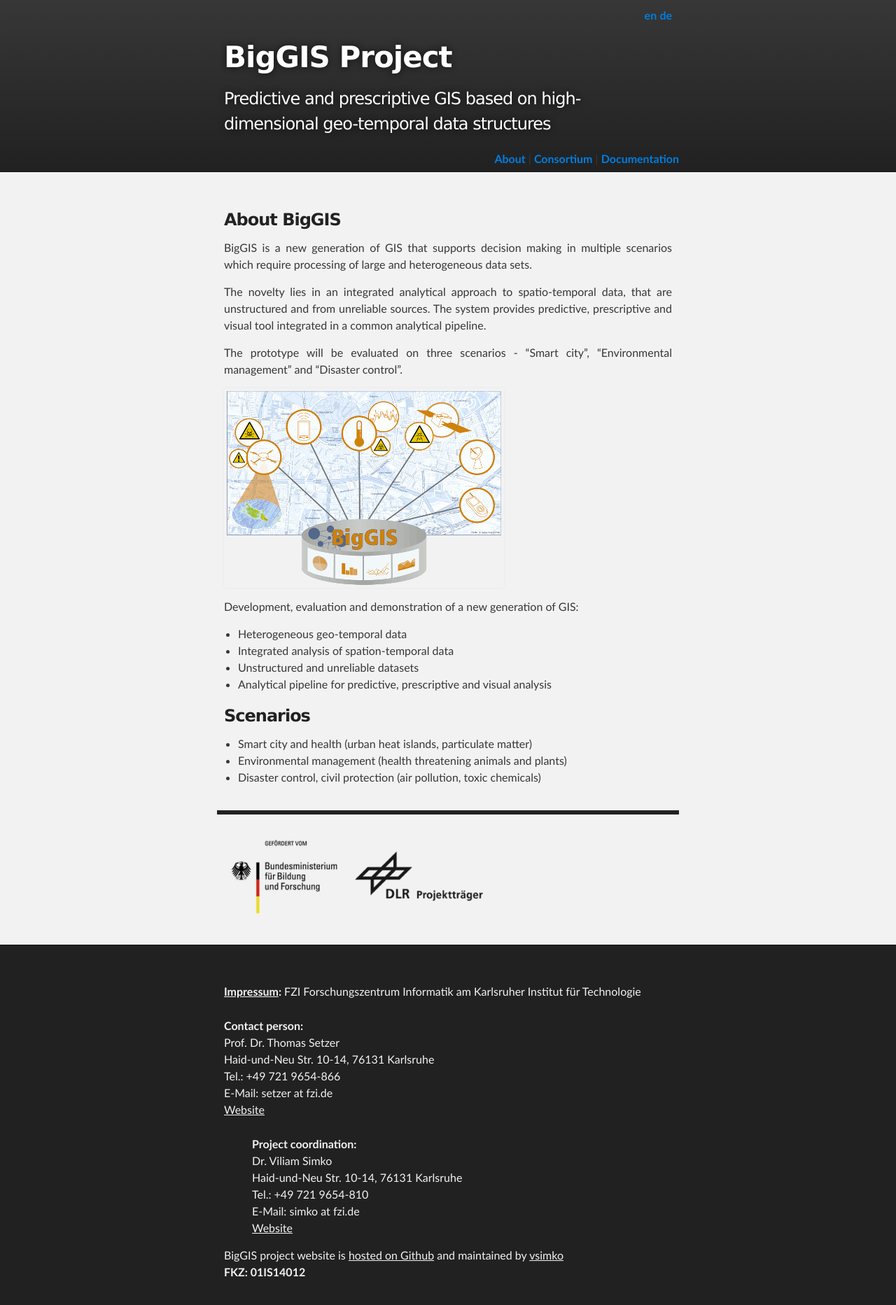
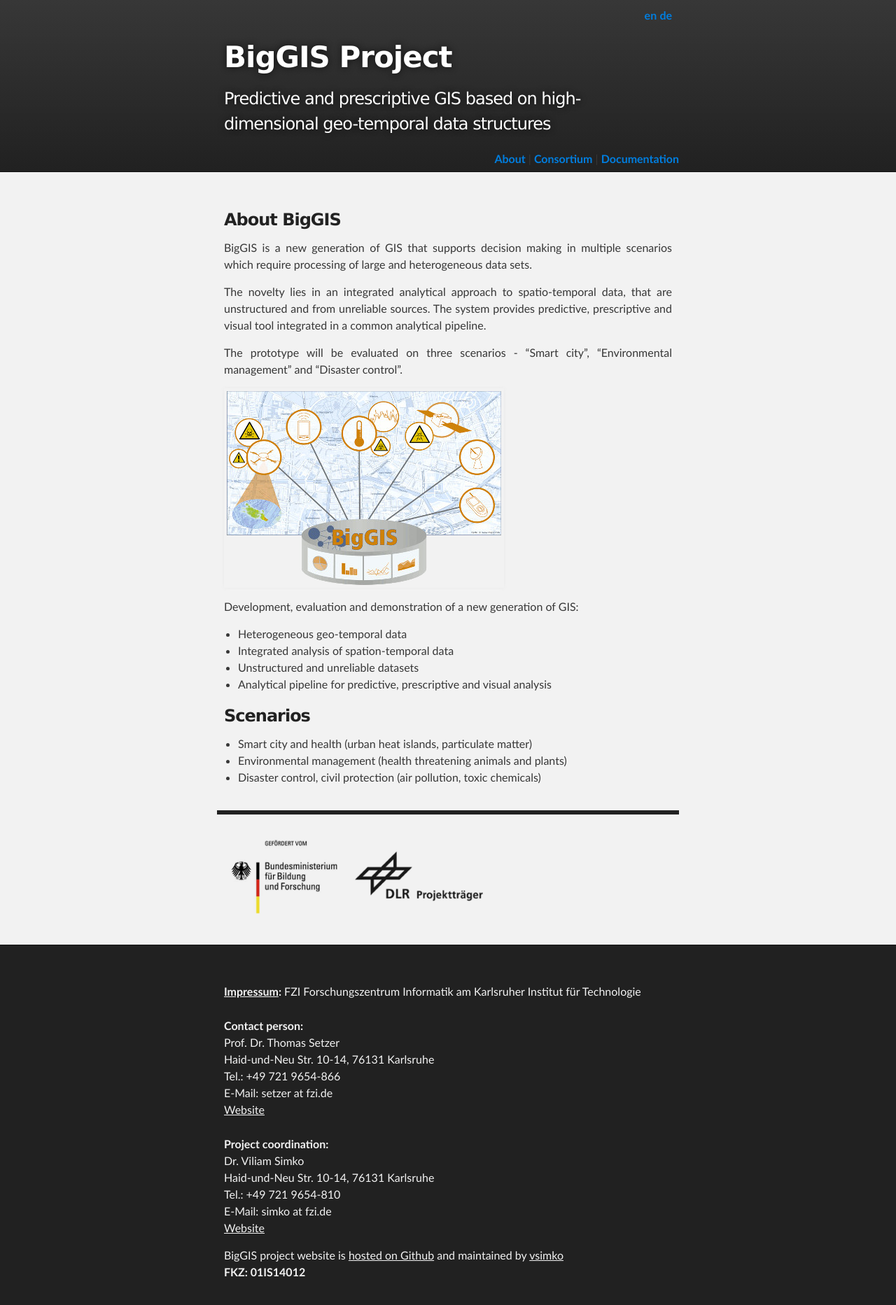
Before and after one commit to biggis-project/biggis-project.github.io, a Jekyll site: the page built from index.md, in a window 1280 px wide. Shown: the whole page at 70% size. Built offline with Jekyll 4.4.1, drawn with Linux system fonts in a browser that asks for light colours.

Commit message:
changed left padding to right padding in footer
this closes issue #1

```diff
--- a/_layouts/default.html
+++ b/_layouts/default.html
@@ -45,7 +45,7 @@
         <p class="copyright">
           <br/><strong><a href="https://www.fzi.de/footer/impressum/">Impressum</a>:</strong> FZI Forschungszentrum Informatik am Karlsruher Institut für Technologie
         </p>
-        <p class="copyright" style="float:left">
+        <p class="copyright" style="float:left; padding-right: 40px">
           <strong>Contact person:</strong>
           <br/>Prof. Dr. Thomas Setzer
           <br/>Haid‐und‐Neu Str. 10‐14, 76131 Karlsruhe
@@ -53,7 +53,7 @@
           <br/>E-Mail: setzer at fzi.de
           <br/><a href="http://www.fzi.de/mitarbeiter/setzer">Website</a>
         <p>
-        <p class="copyright" style="float:left; padding-left: 40px">
+        <p class="copyright" style="float:left">
           <strong>Project coordination:</strong>
           <br/>Dr. Viliam Simko
           <br/>Haid‐und‐Neu Str. 10‐14, 76131 Karlsruhe
```
